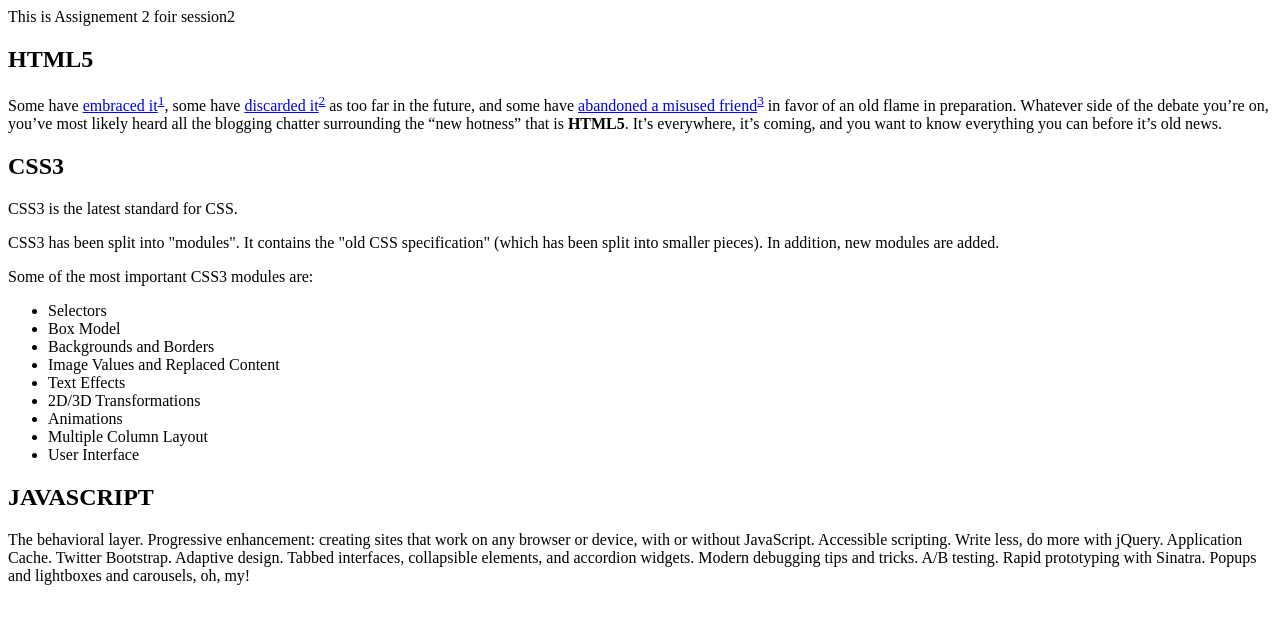
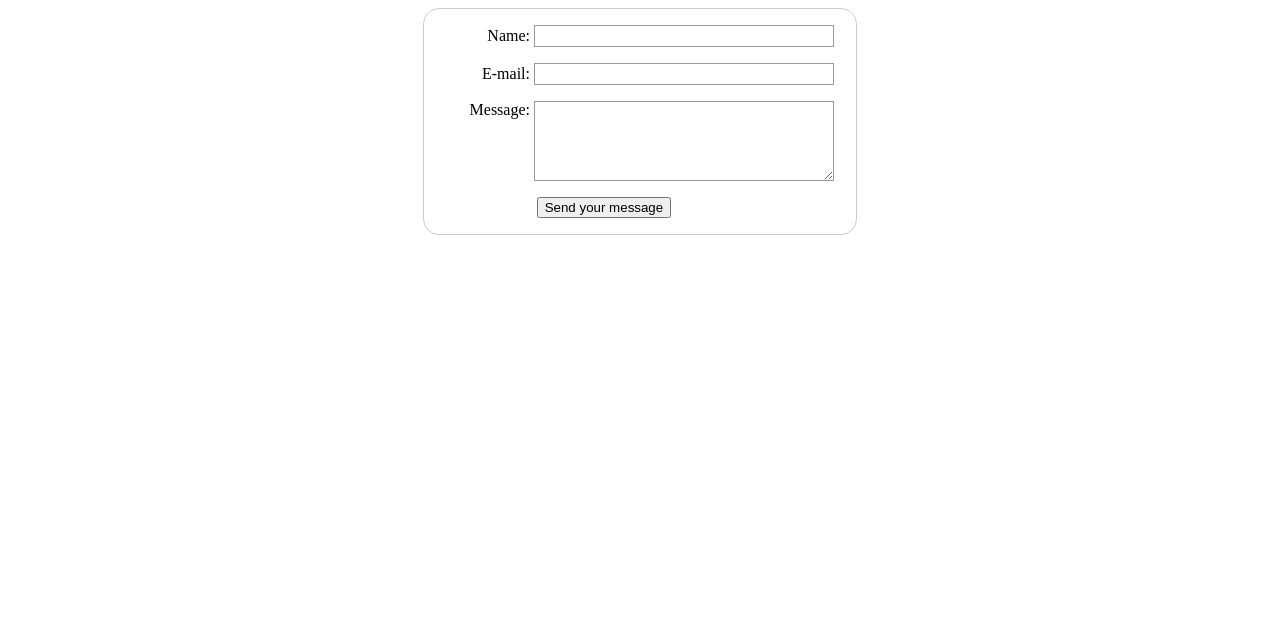
Before and after one commit to arjunha93/AcadglidFrontendSession2Assignment2, a plain HTML site: page index.html in a window 1280 px wide. Drawn offline with Linux system fonts and the light colour scheme.

Commit message:
Update index.html

```diff
--- a/index.html
+++ b/index.html
@@ -1,42 +1,80 @@
-<!doctype html>
+<!DOCTYPE html>
 <html>
-    <head>
-        <title>Session2Ass2</title>
-    </head>
-    <body>
-        <header>This is Assignement 2 foir session2</header>
 
-        <!-- section block starts here-->
-        <section>
-            <!--Description for HTML5-->
-            <h1>HTML5</h1>
-            <article>
-                Some have <a href="http://radar.oreilly.com/2009/05/google-bets-big-on-html-5.html" target="_blank">embraced it</a><sup class="po" id="note-1"><a href="#1">1</a></sup>, some have <a href="http://ishtml5readyyet.com/" target="_blank">discarded it</a><sup class="po" id="note-2"><a href="#2">2</a></sup> as too far in the future, and some have <a href="http://mezzoblue.com/archives/2009/04/20/switched/" target="_blank">abandoned a misused friend</a><sup><a href="#3">3</a></sup> in favor of an old flame in preparation. Whatever side of the debate you’re on, you’ve most likely heard all the blogging chatter surrounding the “new hotness” that is <strong>HTML5</strong>. It’s everywhere, it’s coming, and you want to know everything you can before it’s old news.
-            </article>
-            <!--Description for CSS3-->
-            <h1>CSS3</h1>
-            <article>
-                CSS3 is the latest standard for CSS.
-                <p>CSS3 has been split into "modules". It contains the "old CSS specification" (which has
-                been split into smaller pieces). In addition, new modules are added.</p>
-                <p>Some of the most important CSS3 modules are:</p>
-                <ul>
-                    <li>Selectors</li>
-                    <li>Box Model</li>
-                    <li>Backgrounds and Borders</li>
-                    <li>Image Values and Replaced Content</li>
-                    <li>Text Effects</li>
-                    <li>2D/3D Transformations</li>
-                    <li>Animations</li>
-                    <li>Multiple Column Layout</li>
-                    <li>User Interface</li>
-                </ul>
-            </article>
-            <!--Description for JAVASCRIPT-->
-            <h1>JAVASCRIPT</h1>
-            <article>
-               The behavioral layer. Progressive enhancement: creating sites that work on any browser or device, with or without JavaScript. Accessible scripting. Write less, do more with jQuery. Application Cache. Twitter Bootstrap. Adaptive design. Tabbed interfaces, collapsible elements, and accordion widgets. Modern debugging tips and tricks. A/B testing. Rapid prototyping with Sinatra. Popups and lightboxes and carousels, oh, my!
-            </article>
-        </section>
-    </body>
+<head>
+    <meta charset="utf-8">
+    <title>Your first HTML form, styled</title>
+    <style>
+      form {
+        /* Just to center the form on the page */
+        margin: 0 auto;
+        width: 400px;
+        /* To see the outline of the form */
+        padding: 1em;
+        border: 1px solid #CCC;
+        border-radius: 1em;
+      }
+
+      form div + div {
+        margin-top: 1em;
+      }
+
+      label {
+        /* To make sure that all labels have the same size and are properly aligned */
+        display: inline-block;
+        width: 90px;
+        text-align: right;
+      }
+
+      input, textarea {
+        /* To make sure that all text fields have the same font settings By default, textareas have a monospace font */
+        font: 1em sans-serif;
+        /* To give the same size to all text fields */
+        width: 300px;
+        box-sizing: border-box; /* To harmonize the look & feel of text field border */
+        border: 1px solid #999;
+      }
+
+      input:focus, textarea:focus {
+        /* To give a little highlight on active elements */
+        border-color: #000;
+      }
+
+      textarea {
+        /* To properly align multiline text fields with their labels */
+        vertical-align: top;
+        /* To give enough room to type some text */
+        height: 5em;
+      }
+
+      .button {
+        /* To position the buttons to the same position of the text fields */
+        padding-left: 90px;
+        /* same size as the label elements */
+      }
+
+      button {
+        /* This extra margin represent roughly the same space as the space between the labels and their text fields */
+        margin-left: .5em;
+      }
+    </style>
+</head>
+
+<body>
+    <form action="/my-handling-form-page" method="post">
+        <div>
+          <label for="name">Name:</label> <input type="text" id="name" name="user_name">
+        </div>
+        <div>
+          <label for="mail">E-mail:</label> <input type="email" id="mail" name="user_mail">
+        </div>
+        <div>
+          <label for="msg">Message:</label> <textarea id="msg" name="user_message"></textarea>
+        </div>
+        <div class="button">
+          <button type="submit">Send your message</button>
+        </div>
+    </form>
+</body>
+
 </html>
```
